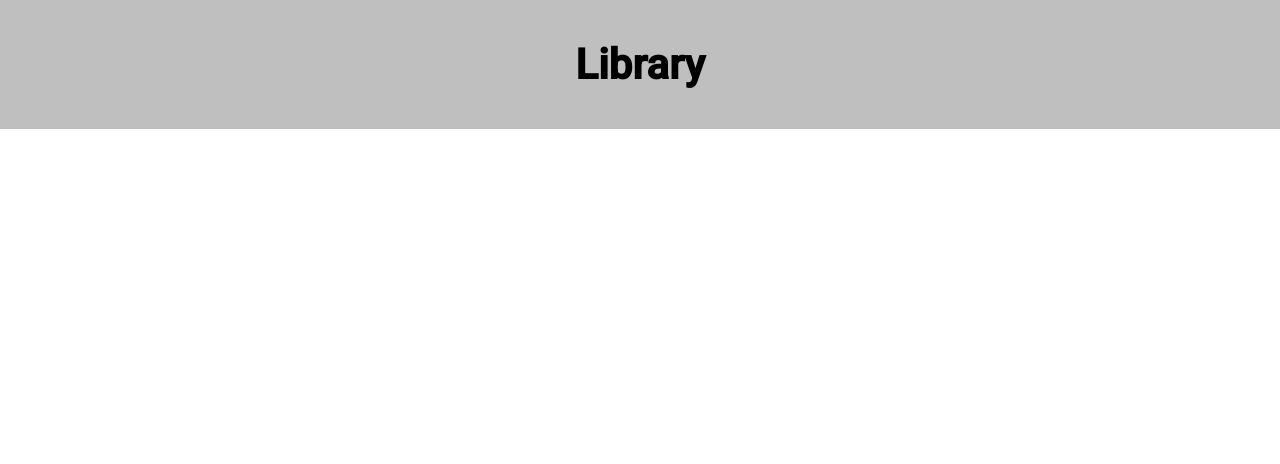
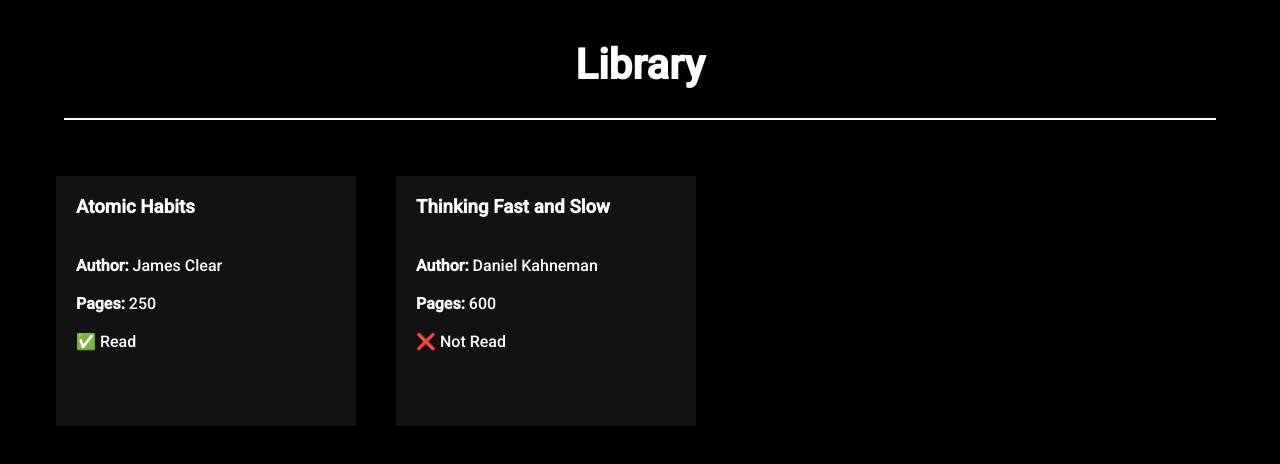
Before and after one commit to vasubhrdwj/Library, a plain HTML site: page index.html in a window 1280 px wide. Drawn offline with Linux system fonts and the light colour scheme.

Commit message:
Added some books, display set as grid

```diff
--- a/library.js
+++ b/library.js
@@ -1,4 +1,6 @@
 const myLibrary = [];
+
+const mainBox = document.querySelector(".display");
 
 function Book(title, author, pages, read) {
   this.title = title;
@@ -13,9 +15,31 @@ function addBooktoLibrary(title, author, pages, read) {
 }
 
 addBooktoLibrary("Atomic Habits", "James Clear", 250, true);
+addBooktoLibrary("Thinking Fast and Slow", "Daniel Kahneman", 600, false);
+// addBooktoLibrary("Atomic Habits", "James Clear", 250, true);
+// addBooktoLibrary("Atomic Habits", "James Clear", 250, true);
+// addBooktoLibrary("Atomic Habits", "James Clear", 250, true);
+// addBooktoLibrary("Atomic Habits", "James Clear", 250, true);
 
-function displayBooks(){
-  for(let i=0; i <myLibrary.size(); i++){
+function displayBooks() {
+  myLibrary.forEach((book) => {
+    const bookCard = document.createElement("div");
+    bookCard.classList.add("book-card");
 
-  }
+    bookCard.innerHTML = `
+            <h3 class="title">${book.title}</h3>
+            <br><br>
+            <p><strong>Author:</strong> ${book.author}</p>
+            <br>
+            <p><strong>Pages:</strong> ${book.pages}</p>
+            <br>
+            <p class="status ${book.read ? "" : "not-read"}">
+                ${book.read ? "✅ Read" : "❌ Not Read"}
+            </p>
+    `;
+
+    mainBox.appendChild(bookCard);
+  });
 }
+
+displayBooks();
--- a/style.css
+++ b/style.css
@@ -6,16 +6,22 @@
   margin: 0;
   padding: 0;
   border: none;
+  box-sizing: border-box;
 }
 
 :root {
   font-family: Roboto;
+  background-color: #000000;
+  color: white;
 }
 
 .heading {
-  background-color: #bfbfbf;
   box-sizing: border-box;
   padding: 20px;
+  height: 15vh;
+  border-bottom: 2px solid #ffffff;
+  width: 90vw;
+  margin: auto;
 }
 
 h1 {
@@ -23,3 +29,28 @@ h1 {
   padding: 20px;
   font-size: 42px;
 }
+
+.display {
+  margin: 20px;
+  height: 80vh;
+  padding: 36px;
+  display: grid;
+  grid-template-columns: repeat(auto-fit, 300px);
+  grid-template-rows: repeat(auto-fit, 250px);
+  gap: 40px;
+}
+
+.book-card {
+  padding: 20px;
+  background-color: #121212;
+  /* color: #03dac6;
+ */
+  color: #ffffff;
+  text-align: left;
+  /* width: 100px;
+  height: 100px; */
+}
+
+.title {
+  color: #ffffff;
+}
```
